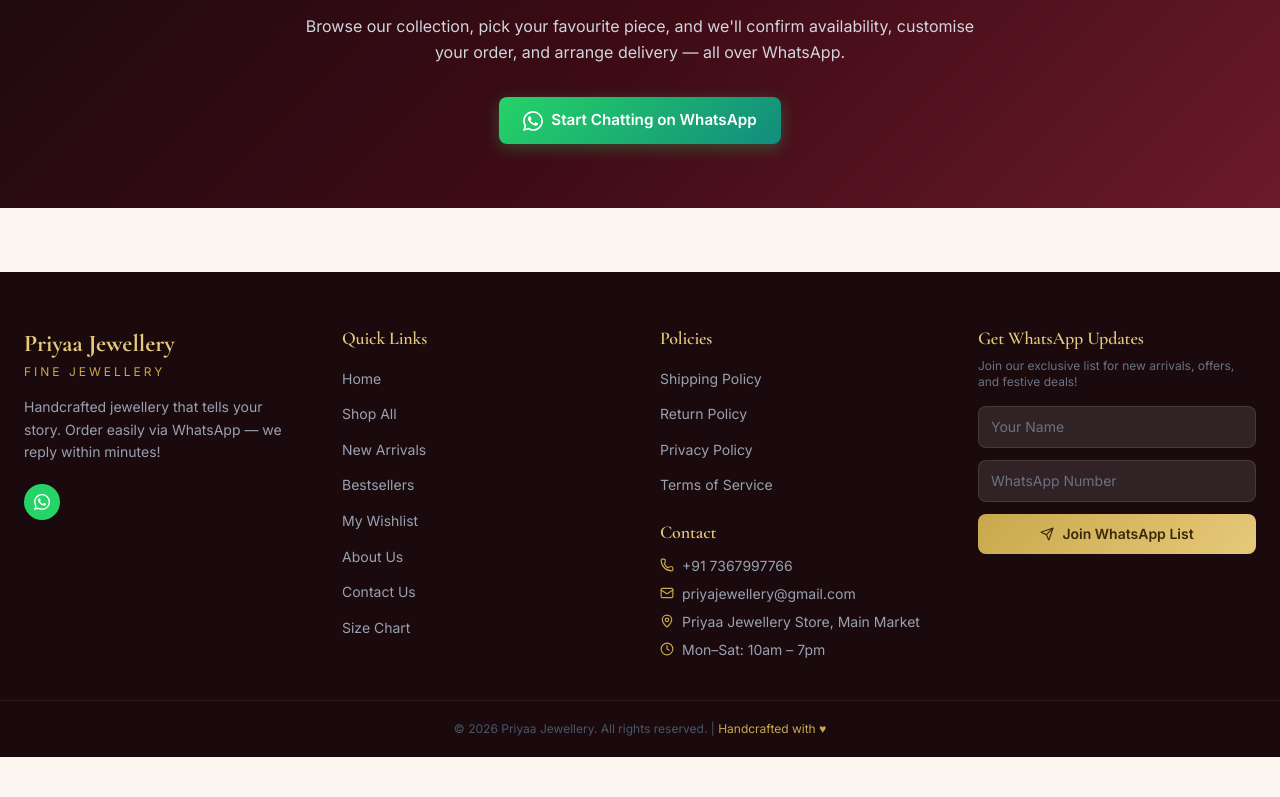
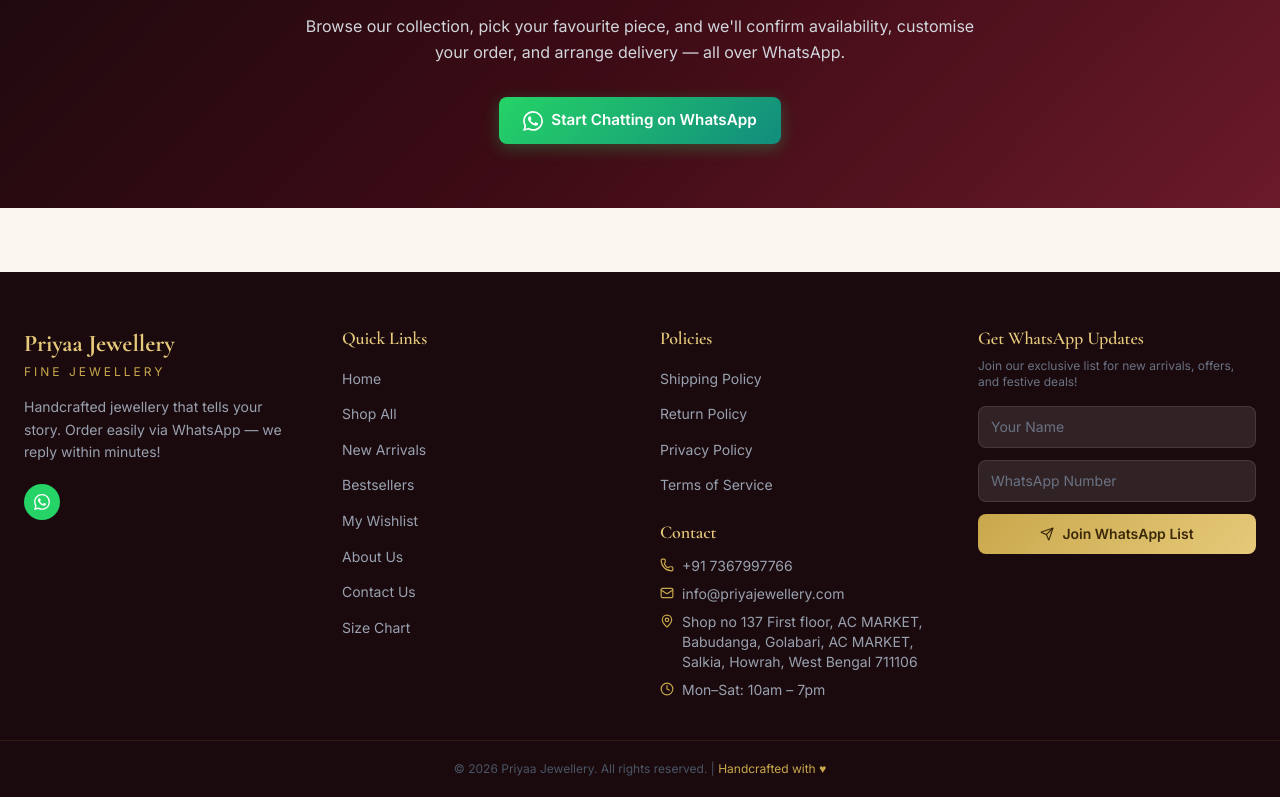
Before and after one commit to jewellerypriyaa-source/Priya-Jewellery, a Next.js app: page / in a window 1280 px wide. Shown: the part 986-1783 px from the top of the page. Before the commit the page ends 1743 px from the top, so only its background shows below. Built offline with nearby package versions, Linux system fonts and the light colour scheme; no server answers; the database is empty.

Commit message:
config: update default email, address, and admin seed parameters

```diff
--- a/prisma/seed.ts
+++ b/prisma/seed.ts
@@ -82,7 +82,7 @@
   );
   const admin = await prisma.admin.create({
     data: {
-      email: process.env.ADMIN_EMAIL ?? "admin@priyajewellery.com",
+      email: process.env.ADMIN_EMAIL ?? "info@priyajewellery.com",
       passwordHash,
       name: "Priya Admin",
     },
@@ -102,8 +102,8 @@
       announcementText:
         "✨ Free shipping in-city on orders above Rs.1499 | New Arrivals Every Week | Call: +91 7367997766",
       phone: "+91 7367997766",
-      email: "priyajewellery@gmail.com",
-      address: "Priya Jewellery Store, Main Market, Your City",
+      email: "info@priyajewellery.com",
+      address: "Shop no 137 First floor, AC MARKET, Babudanga, Golabari, AC MARKET, Salkia, Howrah, West Bengal 711106",
       businessHours: "Mon–Sat: 10am – 7pm",
     },
   });
--- a/src/components/layout/Footer.tsx
+++ b/src/components/layout/Footer.tsx
@@ -78,8 +78,8 @@
 export default function Footer({
   storeName = "Priyaa Jewellery",
   phone = "+91 7367997766",
-  email = "priyajewellery@gmail.com",
-  address = "Priyaa Jewellery Store, Main Market",
+  email = "info@priyajewellery.com",
+  address = "Shop no 137 First floor, AC MARKET, Babudanga, Golabari, AC MARKET, Salkia, Howrah, West Bengal 711106",
   businessHours = "Mon–Sat: 10am – 7pm",
   instagramUrl = "#",
   facebookUrl = "#",
```
